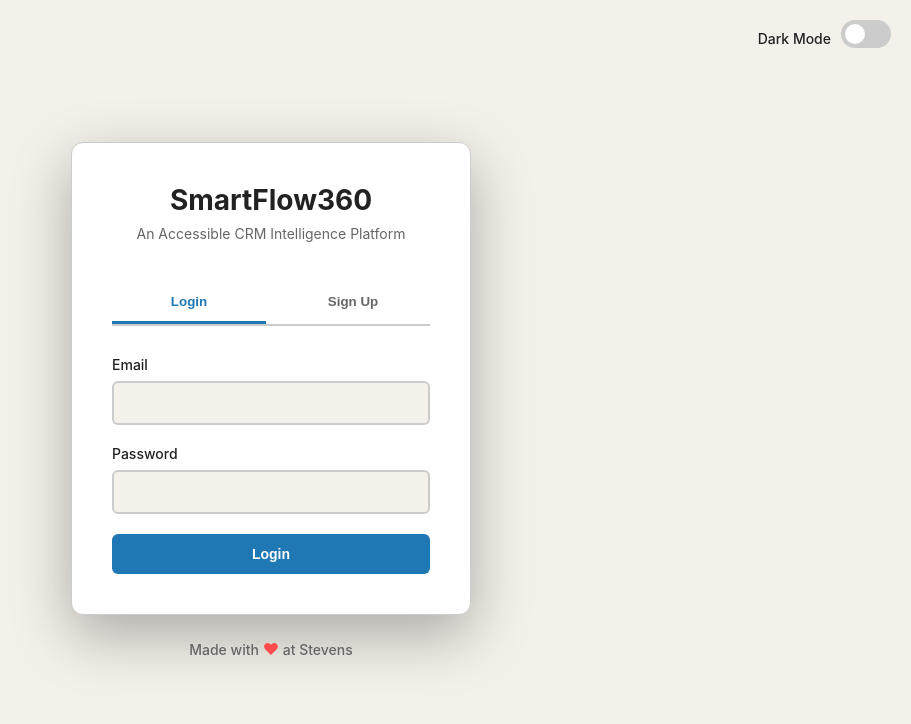
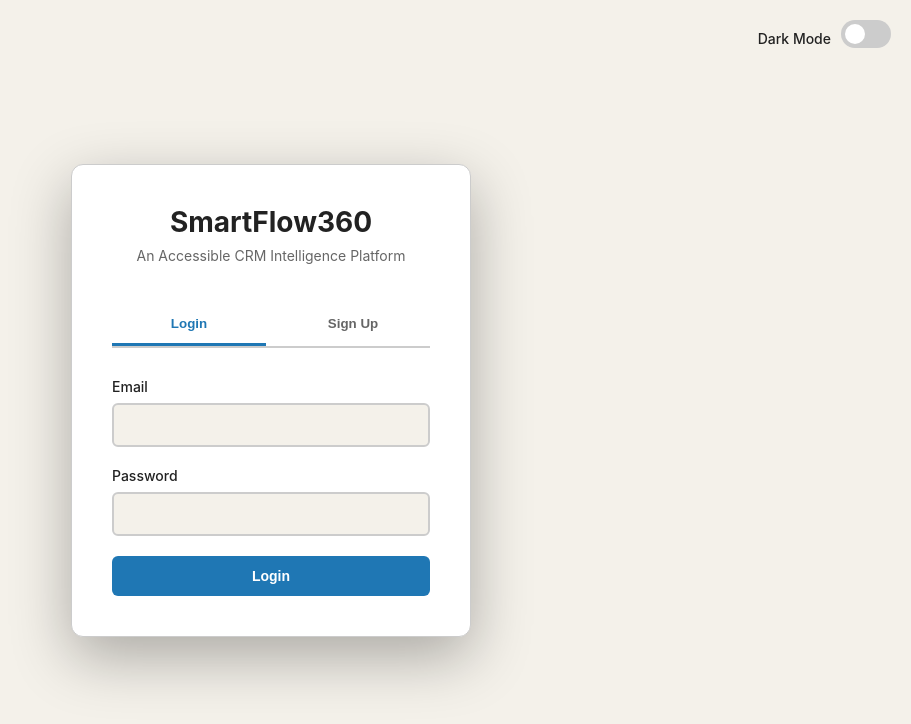
Before and after one commit to Shail2002/SmartFlow360, a FastAPI app: page /login in a window 1280 px wide. Shown: the top 724 px of the page, without its empty margins (369-1280 px from the left). Run offline with FastAPI, Linux system fonts and the light colour scheme.

Commit message:
UI changes

```diff
--- a/app/templates/login.html
+++ b/app/templates/login.html
@@ -243,19 +243,6 @@
         display: block;
       }
 
-      .footer-text {
-        margin-top: 24px;
-        color: var(
-          --text-secondary
-        ); /* Automatically adapts to dark/light mode */
-        font-size: 14px;
-        font-weight: 500;
-      }
-
-      .heart {
-        color: #ff4b4b; /* A nice red that works on both cream and dark backgrounds */
-        font-size: 16px;
-      }
     </style>
   </head>
   <body>
@@ -368,8 +355,6 @@
 
     <div id="register" class="tab-content">
           </div>
-    </div> <div class="footer-text">
-      Made with <span class="heart">&hearts;</span> at Stevens
     </div>
 
     <script>
```
